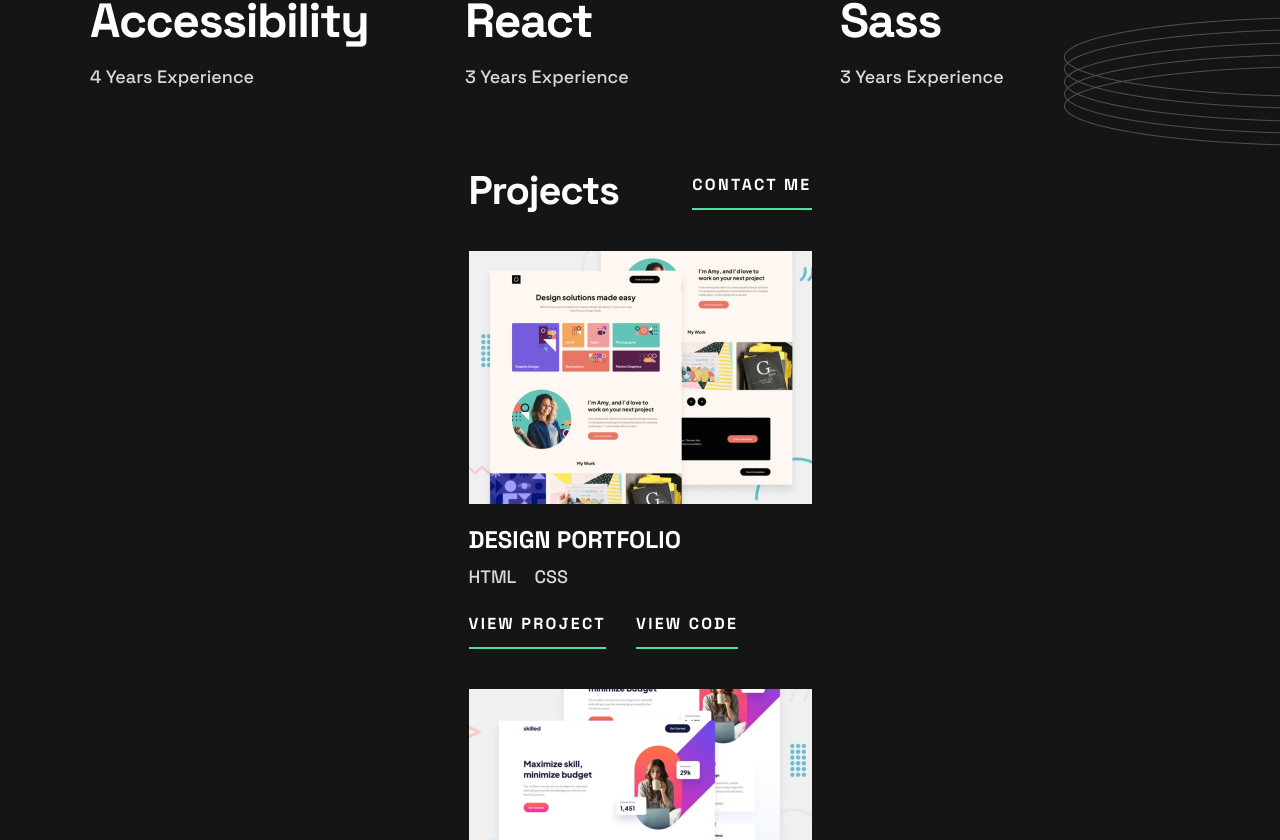
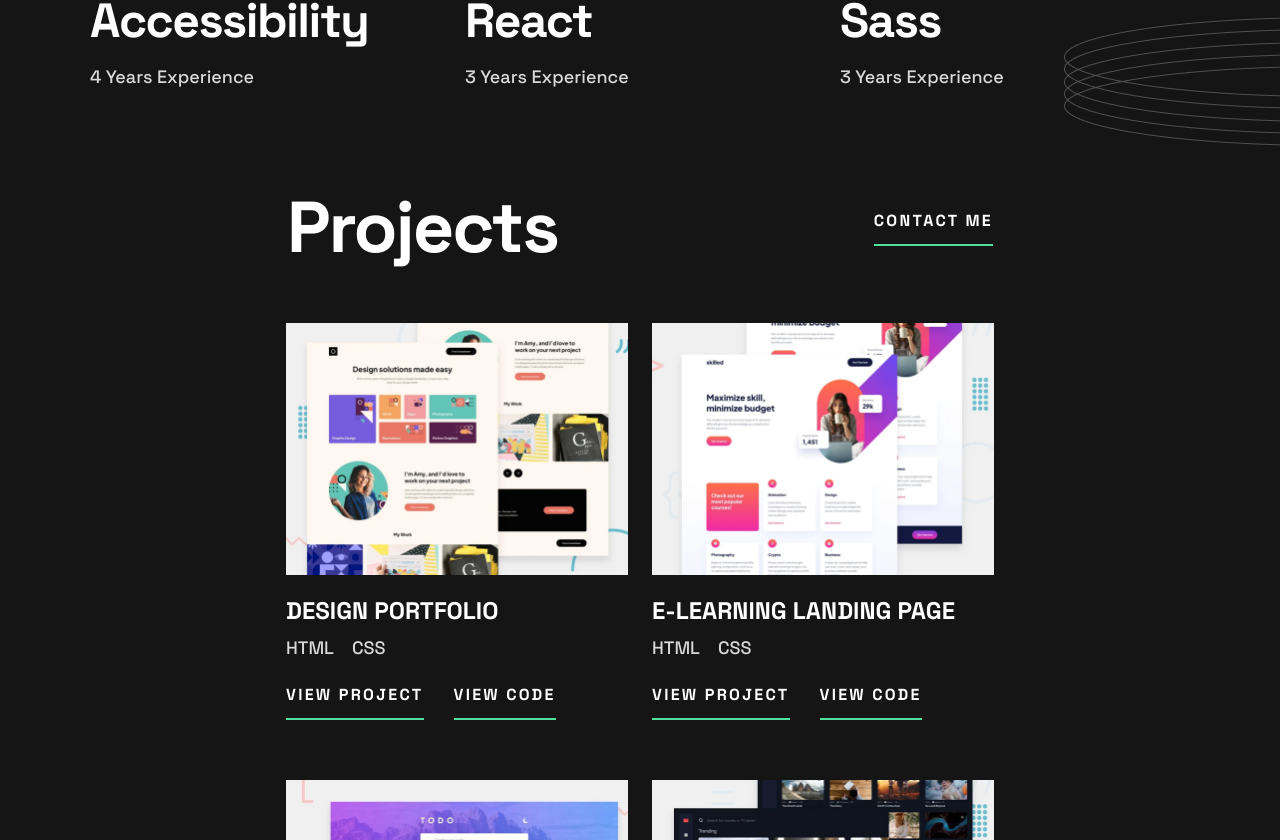
Before and after one commit to 0x41-li/single-page-developer-portfolio, a React (Vite) app: page / in a window 1280 px wide. Shown: the part 1060-1900 px from the top of the page. Built offline with nearby package versions, Linux system fonts and the light colour scheme.

Commit message:
Made the projects section responsive on the tablet devices

```diff
--- a/src/components/ProjectCard.tsx
+++ b/src/components/ProjectCard.tsx
@@ -16,7 +16,7 @@ const ProjectCard: React.FC<ProjectCardProps> = ({
   previewProject,
 }) => {
   return (
-    <div className="">
+    <div className="md:basis-[342px]">
       {/* project picture */}
       <div className="">
         <picture>
--- a/src/sections/Projects.tsx
+++ b/src/sections/Projects.tsx
@@ -14,12 +14,12 @@ import artGalleryShowcasePNG2x from "../assets/images/projects/art-gallery-showc
 
 const Projects: React.FC = () => {
   return (
-    <section className="mt-20">
-      <div className="mx-auto max-w-[343px]">
-        {/* section head */}
-        <div className="flex items-center justify-between">
+    <section className="mt-20 md:mt-[100px]">
+      <div className="mx-auto max-w-[343px] md:max-w-[708px]">
+        {/* section's head */}
+        <div className="flex items-center justify-between md:mx-auto md:max-w-[706px]">
           {/* heading */}
-          <h2 className="text-[40px] font-bold leading-none -tracking-[1.14px]">
+          <h2 className="text-[40px] font-bold font-bold leading-none -tracking-[1.14px] md:text-7xl md:-tracking-[2.05px]">
             Projects
           </h2>
 
@@ -34,8 +34,7 @@ const Projects: React.FC = () => {
         </div>
 
         {/* projects grid */}
-        <div className="mt-10 flex flex-col gap-10">
-          {/* project */}
+        <div className="mt-10 flex flex-col gap-10 md:mt-[60px] md:flex-row md:flex-wrap md:justify-between md:gap-0 md:gap-y-[60px]">
           <ProjectCard
             title="Design Portfolio"
             imageSrc={designPortfolioPNG2x}
```
